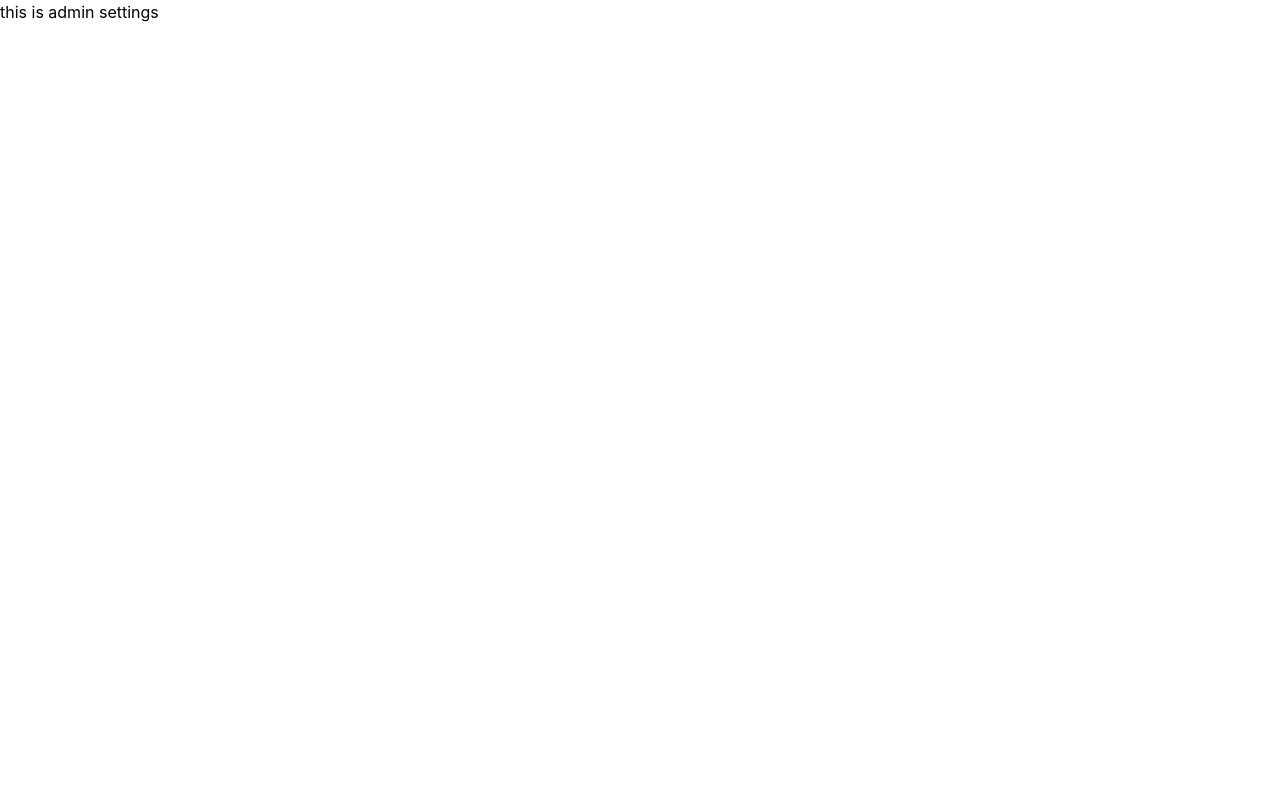
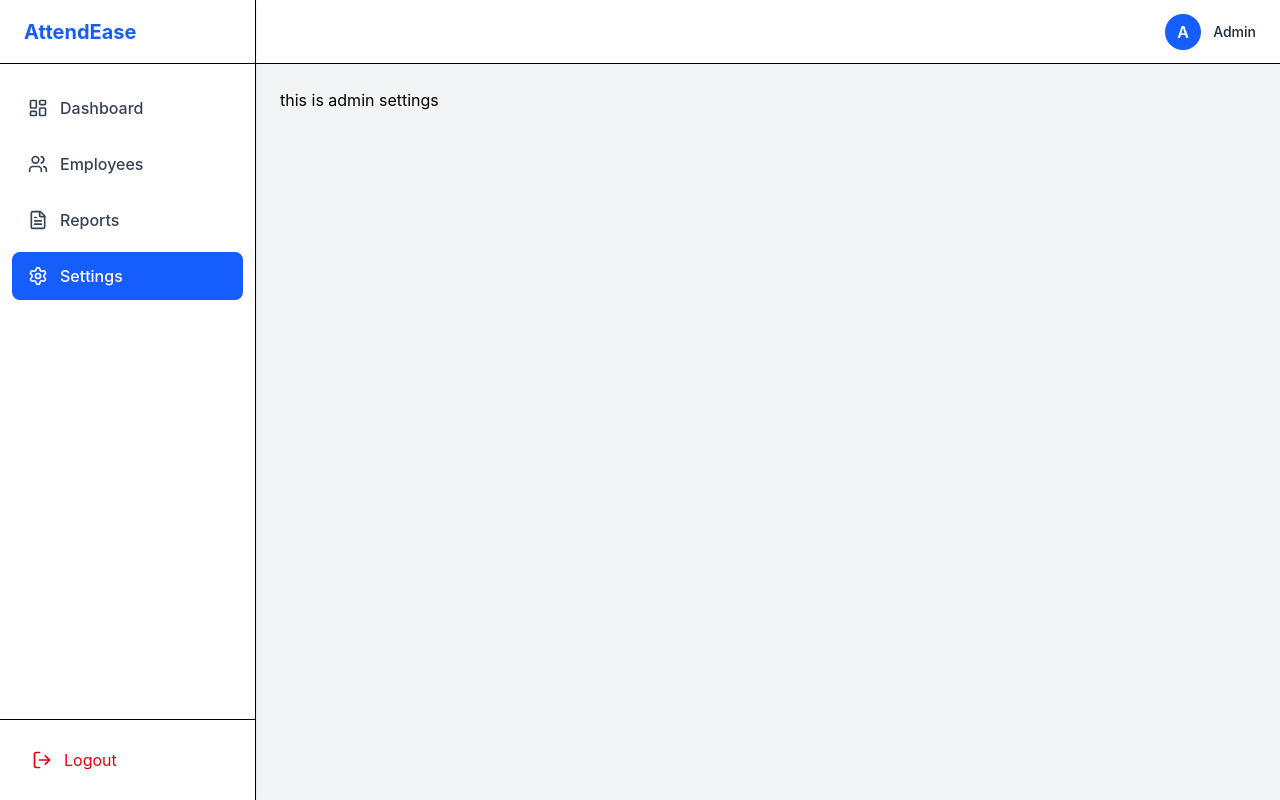
Before and after one commit to websoftoffice8-jpg/websoftofficemanagement, a React (Vite) app: page /admin/settings in a window 1280 px wide. Built offline with nearby package versions, Linux system fonts and the light colour scheme.

Commit message:
chaanges

```diff
--- a/package.json
+++ b/package.json
@@ -11,6 +11,7 @@
   },
   "dependencies": {
     "@tailwindcss/vite": "^4.3.2",
+    "lucide-react": "^1.23.0",
     "react": "^19.2.7",
     "react-dom": "^19.2.7",
     "react-router-dom": "^7.18.1",
--- a/src/Auth/Login.jsx
+++ b/src/Auth/Login.jsx
@@ -7,12 +7,12 @@ const Login = () => {
 
         <div>
           <label className="block text-sm font-medium text-slate-700 mb-2">
-            Employee ID
+            Employee Name
           </label>
 
           <input
             type="text"
-            placeholder="Enter Employee ID"
+            placeholder="Enter Employee Name"
             className="w-full rounded-lg border border-slate-300 px-4 py-3 focus:outline-none focus:ring-2 focus:ring-blue-500"
           />
         </div>
--- a/src/Auth/SignUp.jsx
+++ /dev/null
@@ -1,11 +0,0 @@
-import React from 'react'
-
-const SignUp = () => {
-  return (
-    <div>
-      this is signup
-    </div>
-  )
-}
-
-export default SignUp
--- /dev/null
+++ b/src/Data/SidebarLinks.js
@@ -0,0 +1,35 @@
+export const adminLinks = [
+  {
+    name: "Dashboard",
+    path: "/admin/dashboard",
+    icon: "LayoutDashboard",
+  },
+  {
+    name: "Employees",
+    path: "/admin/employees",
+    icon: "Users",
+  },
+  {
+    name: "Reports",
+    path: "/admin/reports",
+    icon: "FileText",
+  },
+  {
+    name: "Settings",
+    path: "/admin/settings",
+    icon: "Settings",
+  },
+];
+
+export const employeeLinks = [
+  {
+    name: "Dashboard",
+    path: "/employee/dashboard",
+    icon: "LayoutDashboard",
+  },
+  {
+    name: "Attendance",
+    path: "/employee/attendance",
+    icon: "CalendarCheck",
+  },
+];
--- /dev/null
+++ b/src/Layouts/DashboardLayout.jsx
@@ -0,0 +1,34 @@
+import { useState } from "react";
+import { Outlet } from "react-router-dom";
+
+import Sidebar from "./Sidebar";
+import Navbar from "./Navbar";
+
+const DashboardLayout = ({ links, userName }) => {
+  const [isOpen, setIsOpen] = useState(false);
+
+  return (
+    <div className="flex h-screen bg-gray-100">
+      {/* Sidebar */}
+      <Sidebar
+        links={links}
+        isOpen={isOpen}
+        setIsOpen={setIsOpen}
+      />
+
+      {/* Main Content */}
+      <div className="flex-1 flex flex-col overflow-hidden">
+        <Navbar
+          userName={userName}
+          setIsOpen={setIsOpen}
+        />
+
+        <main className="flex-1 overflow-y-auto p-6">
+          <Outlet />
+        </main>
+      </div>
+    </div>
+  );
+};
+
+export default DashboardLayout;
--- /dev/null
+++ b/src/Layouts/Navbar.jsx
@@ -0,0 +1,21 @@
+import React from "react";
+
+const Navbar = ({ userName = "Gaurav Dhungana" }) => {
+  return (
+    <header className="h-16 bg-white border-b px-6 flex items-center justify-end">
+      <div className="flex items-center gap-3">
+        <div className="w-9 h-9 rounded-full bg-blue-600 text-white flex items-center justify-center font-semibold">
+          {userName.charAt(0).toUpperCase()}
+        </div>
+
+        <div>
+          <p className="text-sm font-medium text-gray-800">
+            {userName}
+          </p>
+        </div>
+      </div>
+    </header>
+  );
+};
+
+export default Navbar;
--- /dev/null
+++ b/src/Layouts/Sidebar.jsx
@@ -0,0 +1,104 @@
+import React from "react";
+import { NavLink } from "react-router-dom";
+import {
+    LayoutDashboard,
+  CalendarCheck,
+  Users,
+  FileText,
+  Settings,
+  LogOut,
+  X,
+
+} from "lucide-react";
+
+const icons = {
+   LayoutDashboard,
+  CalendarCheck,
+  Users,
+  FileText,
+  Settings,
+};
+
+const Sidebar = ({ links, isOpen, setIsOpen }) => {
+  return (
+    <>
+      {/* Mobile Overlay */}
+      {isOpen && (
+        <div
+          className="fixed inset-0 bg-black/40 z-40 lg:hidden"
+          onClick={() => setIsOpen(false)}
+        />
+      )}
+
+      {/* Sidebar */}
+      <aside
+        className={`
+          fixed lg:static top-0 left-0 z-50
+          h-screen w-64 bg-white border-r shadow-md
+          transform transition-transform duration-300
+          ${
+            isOpen ? "translate-x-0" : "-translate-x-full lg:translate-x-0"
+          }
+        `}
+      >
+        {/* Header */}
+        <div className="flex items-center justify-between px-6 h-16 border-b">
+          <h1 className="text-xl font-bold text-blue-600">
+            AttendEase
+          </h1>
+
+          <button
+            onClick={() => setIsOpen(false)}
+            className="lg:hidden"
+          >
+            <X size={22} />
+          </button>
+        </div>
+
+        {/* Navigation */}
+        <nav className="px-3 py-5 flex flex-col gap-2">
+          {links.map((item) => {
+            const Icon = icons[item.icon];
+
+            return (
+              <NavLink
+                key={item.path}
+                to={item.path}
+                onClick={() => setIsOpen(false)}
+                className={({ isActive }) =>
+                  `flex items-center gap-3 px-4 py-3 rounded-lg transition-all duration-200
+                  ${
+                    isActive
+                      ? "bg-blue-600 text-white"
+                      : "text-gray-700 hover:bg-gray-100"
+                  }`
+                }
+              >
+                {Icon && <Icon size={20} />}
+                <span className="font-medium">{item.name}</span>
+              </NavLink>
+            );
+          })}
+        </nav>
+
+        {/* Logout */}
+        <div className="absolute bottom-0 w-full border-t p-4">
+          <button
+            className="
+              w-full flex items-center gap-3
+              px-4 py-3 rounded-lg
+              text-red-600
+              hover:bg-red-50
+              transition
+            "
+          >
+            <LogOut size={20} />
+            Logout
+          </button>
+        </div>
+      </aside>
+    </>
+  );
+};
+
+export default Sidebar;
--- a/src/Routes/AppRoutes.jsx
+++ b/src/Routes/AppRoutes.jsx
@@ -1,7 +1,7 @@
-import { Routes, Route } from "react-router-dom";
-
-// Auth
+import DashboardLayout from "../Layouts/DashboardLayout";
+import { adminLinks, employeeLinks } from "../data/sidebarLinks";
 import Login from "../Auth/Login";
+import { createBrowserRouter, RouterProvider, Routes, Route } from 'react-router-dom';
 
 // Admin
 import AdminDashboard from "../pages/admin/Dashboard";
@@ -9,29 +9,54 @@ import Employees from "../Pages/Admin/Employees";
 import Reports from "../Pages/Admin/Reports";
 import Settings from "../Pages/Admin/Settings";
 
+
 // Employee
 import Attendance from "../Pages/Employee/Attendance";
 import EmployeeDashboard from "../Pages/Employee/EmployeeDashboard";
 
+
+import React from 'react'
+
 const AppRoutes = () => {
     return (
         <Routes>
-
-      {/* Authentication */}
             <Route path="/" element={<Login />} />
 
             {/* Admin */}
+            <Route
+                element={
+                    <DashboardLayout
+                        links={adminLinks}
+                        userName="Admin"
+                    />
+                }
+            >
                 <Route path="/admin/dashboard" element={<AdminDashboard />} />
                 <Route path="/admin/employees" element={<Employees />} />
                 <Route path="/admin/reports" element={<Reports />} />
                 <Route path="/admin/settings" element={<Settings />} />
+            </Route>
 
             {/* Employee */}
-      <Route path="/employee/dashboard" element={<EmployeeDashboard />} />
-      <Route path="/employee/attendance" element={<Attendance />} />
-
+            <Route
+                element={
+                    <DashboardLayout
+                        links={employeeLinks}
+                        userName="John Doe"
+                    />
+                }
+            >
+                <Route
+                    path="/employee/dashboard"
+                    element={<EmployeeDashboard />}
+                />
+                <Route
+                    path="/employee/attendance"
+                    element={<Attendance />}
+                />
+            </Route>
         </Routes>
     )
 }
 
-export default AppRoutes;
+export default AppRoutes
```
Also changed, not shown: 1 other file (tests, documents, lock files or other folders). Lines whose indentation alone changed are shown as unchanged.
